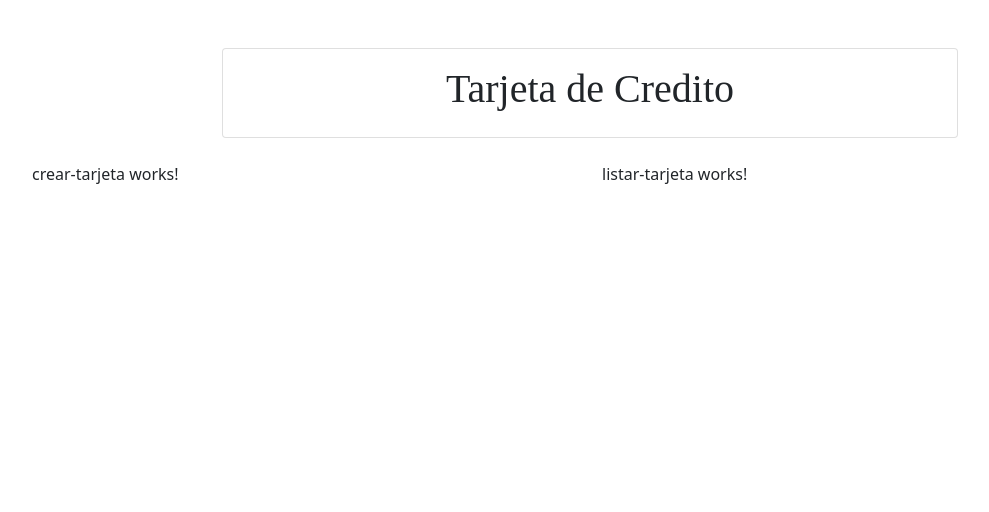
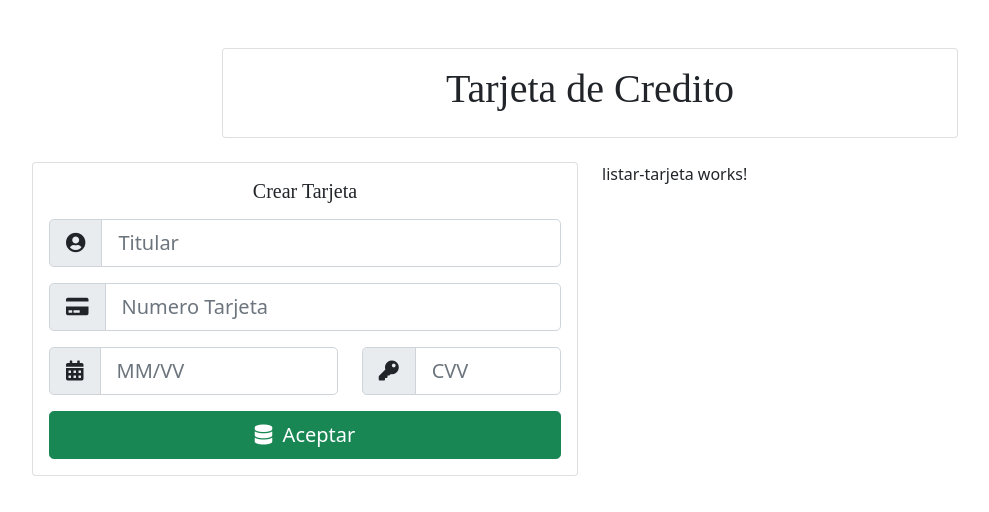
Before and after one commit to Daniel151505/Aplicacion-Tarjeta-de-Credito, an Angular app in the folder Aplicacion-Tarjeta-de-Credito/: page / in a window 1280 px wide. Shown: the top 512 px of the page, without its empty margins (50-1039 px from the left). Built offline with nearby package versions, Linux system fonts and the light colour scheme; a web font is replaced by a local one.

Commit message:
Vista Crear Tarjeta

```diff
--- a/Aplicacion-Tarjeta-de-Credito/src/app/components/crear-tarjeta/crear-tarjeta.component.html
+++ b/Aplicacion-Tarjeta-de-Credito/src/app/components/crear-tarjeta/crear-tarjeta.component.html
@@ -1 +1,33 @@
-<p>crear-tarjeta works!</p>
+<div class="card">
+    <div class="card-body">
+        <h5 class="titulo mb-3">Crear Tarjeta</h5>
+        <form action="">
+            <div class="input-group input-group-lg mb-3">
+                <span class="input-group-text" id="basic-addon1"><i class="fas fa-user-circle"></i></span>
+                <input type="text" class="form-control" placeholder="Titular">
+            </div>
+
+            <div class="input-group input-group-lg mb-3">
+                <span class="input-group-text" id="basic-addon1"><i class="fas fa-credit-card"></i></span>
+                <input type="text" class="form-control" placeholder="Numero Tarjeta">
+            </div>
+            <div class="row">
+                <div class="col-lg-7">
+                    <div class="input-group input-group-lg mb-3">
+                        <span class="input-group-text" id="basic-addon1"><i class="fas fa-calendar-alt"></i></span>
+                        <input type="text" class="form-control" placeholder="MM/VV">
+                    </div>
+                </div>
+                <div class="col-lg-5">
+                    <div class="input-group input-group-lg mb-3">
+                        <span class="input-group-text" id="basic-addon1"><i class="fas fa-key"></i></span>
+                        <input type="password" class="form-control" placeholder="CVV">
+                    </div>
+                </div>
+            </div>
+            <div class="d-grid gap-2">
+                <button class="btn btn-success btn-lg" type="button"><i class="fas fa-database"></i>&nbsp; Aceptar</button>
+              </div>
+        </form>
+    </div>
+</div>
```
